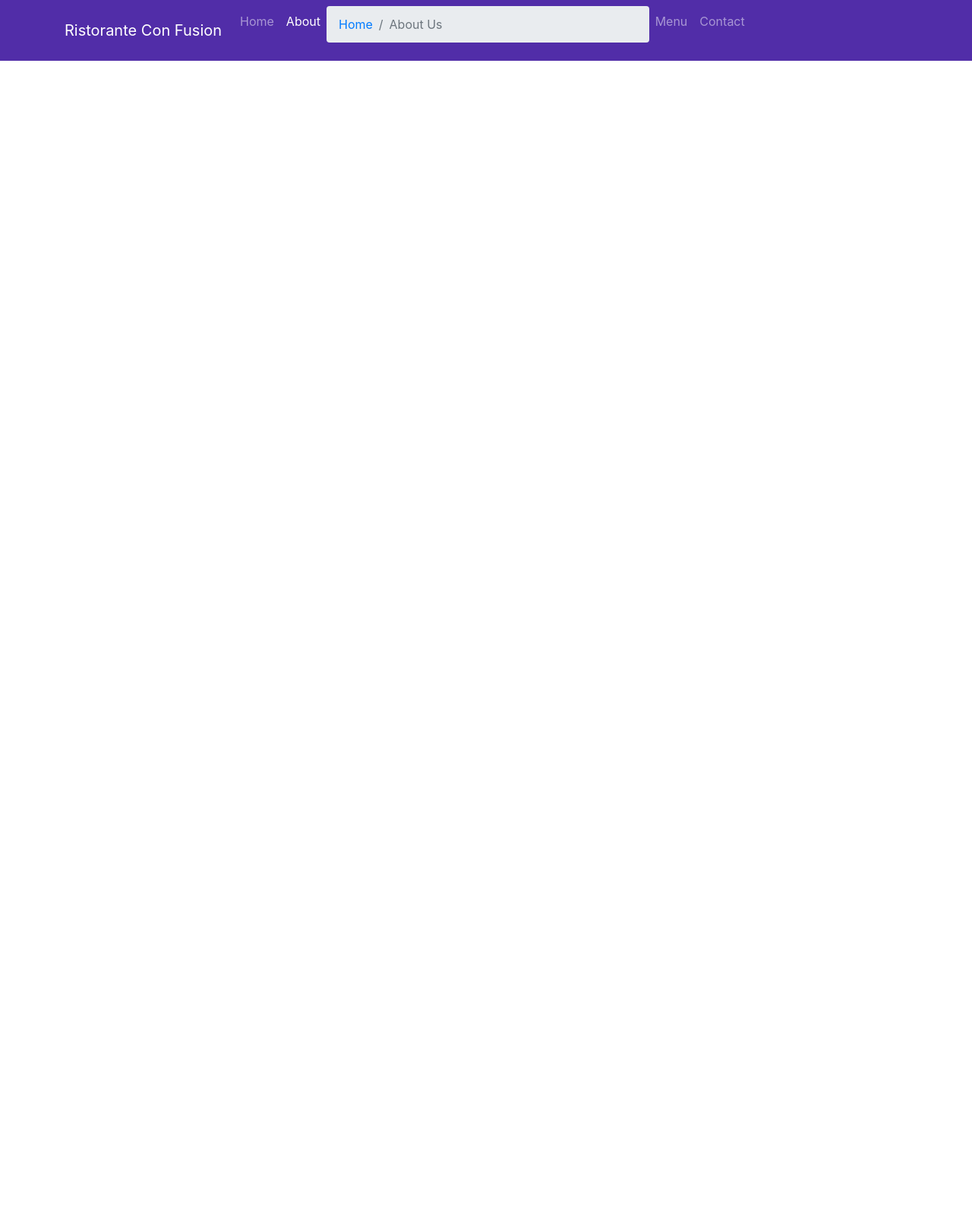
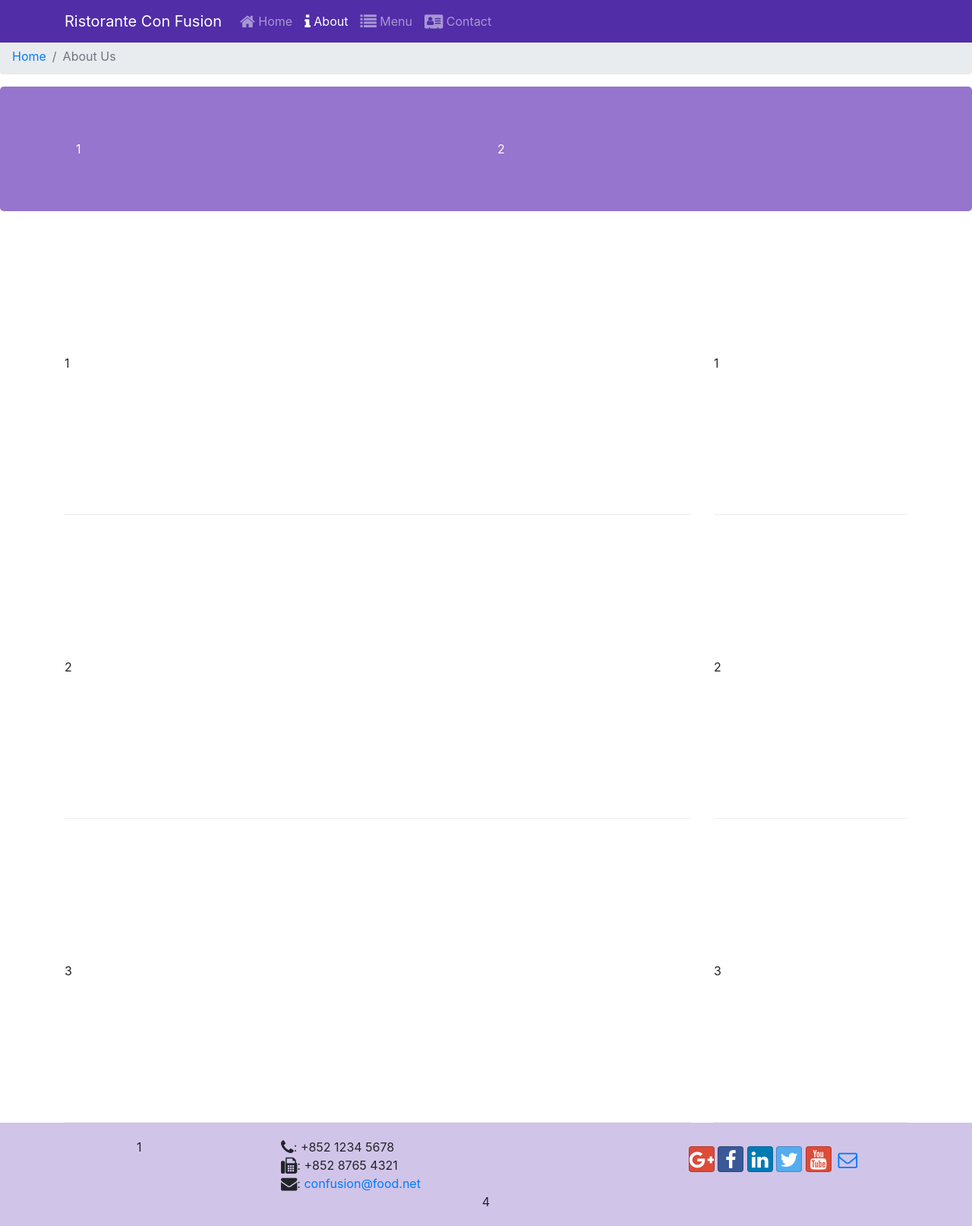
Before and after one commit to Tonyk12123/conFusion, a website: page aboutus.html in a window 1280 px wide. Shown: the whole page at 76% size. Before the commit the page ends 800 px from the top, so only its background shows below. Drawn offline with nearby package versions, Linux system fonts and the light colour scheme.

Commit message:
Icon Fonts

```diff
--- a/aboutus.html
+++ b/aboutus.html
@@ -7,6 +7,8 @@
     <meta name="viewport" content="width=device-width, initial-scale=1.0">
     <!-- Bootstrap CSS -->
     <link rel="stylesheet" href="node_modules/bootstrap/dist/css/bootstrap.min.css">
+    <link rel="stylesheet" href="node_modules/font-awesome/css/font-awesome.min.css">
+    <link rel="stylesheet" href="node_modules/bootstrap-social/bootstrap-social.css">
     <link href="css/styles.css" rel="stylesheet">
     <title>Document</title>
 </head>
@@ -17,23 +19,79 @@
             <a class="navbar-brand" href="./index.html">Ristorante Con Fusion</a>
             <div class="collapse navbar-collapse" id="Navbar">
                 <ul class="navbar-nav mr-auto">
-                    <li class="nav-item "><a class="nav-link" href="./index.html">Home</a></li>
-                    <li class="nav-item active"><a class="nav-link" href="./aboutus.html">About</a></li>
-                    <ol class="col-12 breadcrumb">
-                        <li class="breadcrumb-item"><a href="./index.html">Home</a></li>
-                        <li class="breadcrumb-item active">About Us</li>
-                    </ol>
-                    <li class="nav-item"><a class="nav-link" href="#">Menu</a></li>
-                    <li class="nav-item"><a class="nav-link" href="#">Contact</a></li>
+                    <li class="nav-item"><a class="nav-link" href="./index.html"><span class="fa fa-home fa-lg"></span>
+                            Home</a></li>
+                    <li class="nav-item active"><a class="nav-link" href="#"><span class="fa fa-info fa-lg"></span>
+                            About</a></li>
+                    <li class="nav-item"><a class="nav-link" href="#"><span class="fa fa-list fa-lg"></span> Menu</a>
+                    </li>
+                    <li class="nav-item"><a class="nav-link" href="#"><span class="fa fa-address-card fa-lg"></span>
+                            Contact</a></li>
                 </ul>
             </div>
         </div>
         <button class="navbar-toggler" type="button" data-toggle="collapse" data-target="#Navbar">
             <span class="navbar-toggler-icon"></span>
         </button>
-
-
     </nav>
+    <ol class="col-12 breadcrumb">
+        <li class="breadcrumb-item"><a href="./index.html">Home</a></li>
+        <li class="breadcrumb-item active">About Us</li>
+    </ol>
+    <header class="jumbotron">
+        <div class="container">
+            <div class="row row-header">
+                <div class="col-12 col-sm-6"> 1 </div>
+                <div class="col-12 col-sm"> 2 </div>
+            </div>
+        </div>
+    </header>
+    <section>
+        <div class="container">
+            <div class="row">
+                <div class="col-12 col-sm-4 order-sm-last col-md-3">
+                    <div class="row row-content align-items-center"> 1 </div>
+                    <div class="row row-content align-items-center"> 2 </div>
+                    <div class="row row-content align-items-center"> 3 </div>
+                </div>
+                <div class="col col-sm order-sm-first col-md">
+                    <div class="row row-content align-items-center"> 1 </div>
+                    <div class="row row-content align-items-center"> 2 </div>
+                    <div class="row row-content align-items-center"> 3 </div>
+                </div>
+            </div>
+        </div>
+    </section>
+    <footer class="footer">
+        <div class="container">
+            <div class="row justify-content-center">
+                <div class="col-4 offset-1 col-sm-2"> 1 </div>
+                <div class="col-7 col-sm-5">
+                    <i class="fa fa-phone fa-lg"></i>: +852 1234 5678<br>
+                    <i class="fa fa-fax fa-lg"></i>: +852 8765 4321<br>
+                    <i class="fa fa-envelope fa-lg"></i>:
+                    <a href="mailto:confusion@food.net">confusion@food.net</a>
+                </div>
+                <div class="col-12 col-sm-4 align-self-center">
+                    <ul class="list-unstyled">
+                        <div class="text-center"><a class="btn btn-social-icon btn-google" href="http://google.com/+"><i
+                                    class="fa fa-google-plus"></i></a>
+                            <a class="btn btn-social-icon btn-facebook"
+                                href="http://www.facebook.com/profile.php?id="><i class="fa fa-facebook"></i></a>
+                            <a class="btn btn-social-icon btn-linkedin" href="http://www.linkedin.com/in/"><i
+                                    class="fa fa-linkedin"></i></a>
+                            <a class="btn btn-social-icon btn-twitter" href="http://twitter.com/"><i
+                                    class="fa fa-twitter"></i></a>
+                            <a class="btn btn-social-icon btn-google" href="http://youtube.com/"><i
+                                    class="fa fa-youtube"></i></a>
+                            <a class="btn btn-social-icon" href="mailto:"><i class="fa fa-envelope-o"></i></a>
+                        </div>
+                    </ul>
+                </div>
+                <div class="col-auto"> 4 </div>
+            </div>
+        </div>
+    </footer>
     <!-- jQuery first, then Popper.js, then Bootstrap JS. -->
     <script src="node_modules/jquery/dist/jquery.slim.min.js"></script>
     <script src="node_modules/popper.js/dist/umd/popper.min.js"></script>
--- a/package.json
+++ b/package.json
@@ -21,6 +21,8 @@
   },
   "dependencies": {
     "bootstrap": "^4.0.0",
+    "bootstrap-social": "^5.1.1",
+    "font-awesome": "^4.7.0",
     "jquery": "^3.3.1",
     "popper.js": "^1.12.9"
   }
```
Also changed, not shown: index.html (+29 -6 lines), 1 other file.
